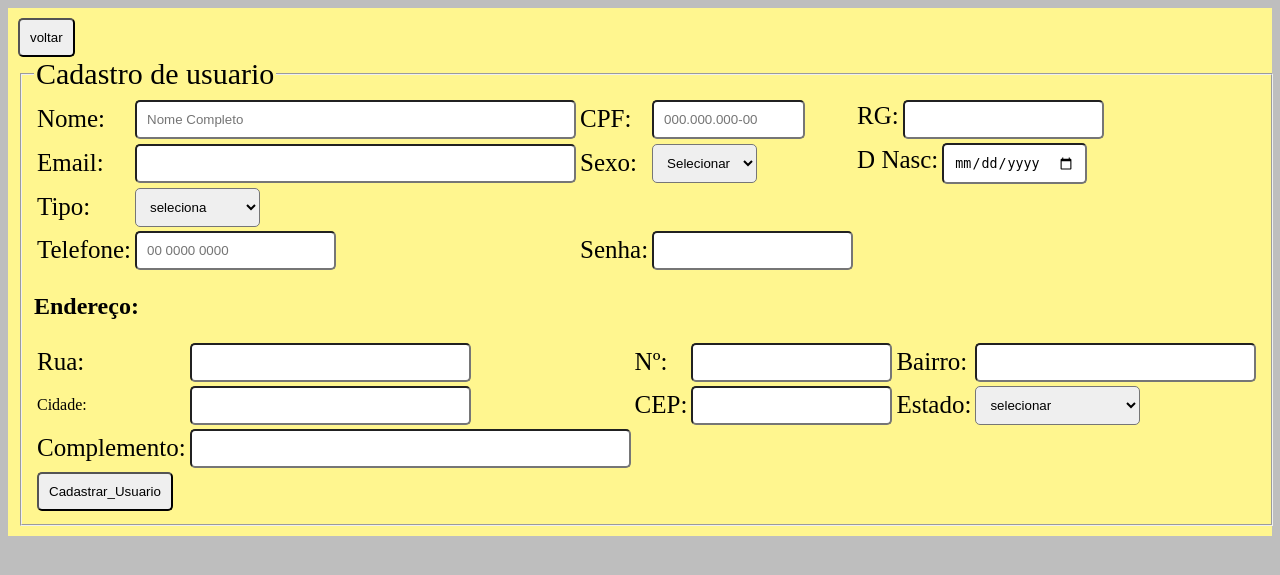
After one commit to brunoleo18/projeto_tcc, a PHP site: the page made by views/cadastroUsuario.php in a window 1280 px wide. The commit adds this page. Shown: the top 575 px of the page. Run offline with PHP 8.4, Linux system fonts and the light colour scheme; the template is opened without the code that fills it, so the values that code supplies are empty; some libraries are stand-ins or nearby versions.

Commit message:
inserindo usuario e endereco em sua respectivas tabelas

```diff
--- a/config.php
+++ b/config.php
@@ -31,6 +31,7 @@ try{
 	$db = new PDO("mysql:dbname=".$config['dbname'].";host=".$config['host'],$config['dbuser'],$config['dbpass']);
 
 
+
 }catch(PDOException $e){
 
 	echo "ERRO".$e->getMessage();
--- /dev/null
+++ b/views/cadastroUsuario.php
@@ -0,0 +1,178 @@
+<?php
+unset($_POST);
+
+?>
+<!DOCTYPE html>
+<html>
+<head>
+	<script language="JavaScript">
+history.forward();
+</script>
+	<meta charset="utf-8">
+	<title>Cadastro de Usuario</title>
+	<style type="text/css">
+
+	input, select{
+		padding: 10px;
+		border-radius: 5px;
+	}
+
+	.div_user{
+		background-color: #FFF68F;
+		padding: 10px;
+	}
+
+	label{
+
+		font-size: 25px;
+	}
+
+
+</style>
+</head>
+
+<body style="background-color: #BEBEBE;">
+
+	<div class="div_user">
+
+		<a href="<?php echo BASE_URL;?>chamarTelas/voltar"><input type="button" name="" value="voltar"></a>
+
+		<form action="<?php echo BASE_URL;?>usuario/inserirUser" method="POST">
+
+			<fieldset >
+
+				<legend style="font-size: 30px;">Cadastro de usuario</legend>
+
+				<table >
+
+					<tr>
+
+						<td><label>Nome:</label></td>
+						<td><input type="text" name="nome" size="50" placeholder="Nome Completo" required "></td>
+
+						<td><label>CPF:</label></td>
+						<td><input type="CPF" name="cpf" placeholder="000.000.000-00" size="14" required autocomplete="off"></td>
+
+						<td><label>RG:</label>
+							<input type="rg" name="rg" size="20"></td>
+
+
+						</tr>
+
+						<tr>
+							<td><label>Email:</label></td>
+							<td><input type="email" name="email" size="50" autocomplete="off"></td>
+
+							<td><label>Sexo:</label></td>
+							<td><select name="sexo" required="">
+								<option>Selecionar</option>
+								<option value="M">Masculino</option>
+								<option value="F">Feminino</option>
+							</select></td>
+
+							<td><label>D Nasc:</label>
+								<input type="date" name="data"></td>
+
+							</tr>
+
+							<tr><td><label>Tipo:</label></td>
+								<td><select name="tipo" required="">
+									<option>seleciona</option>
+									<option value="1">Administrador</option>
+									<option value="0">Usuario</option>
+								</select></td>
+
+							</tr>
+
+							<tr>
+								<td><label>Telefone:</label></td>
+								<td><input type="Telefone" name="telefone" placeholder="00 0000 0000"></td>
+								<td><label>Senha:</label></td>
+								<td><input type="password" name="senha"></td>
+
+							</tr>
+
+						</table>
+
+						<h2><b>Endereço:</b></h2>
+
+						<table>
+
+							<tr>
+								<td><label>Rua:</label></td>
+								<td><input type="text" name="rua" size="30"></td>
+
+								<td><label>Nº:</label></td>
+								<td><input type="text" name="num"></td>
+
+								<td><label>Bairro:</label></td>
+								<td><input type="text" name="bairro" size="30"></td>
+
+							</tr>
+
+							<tr>
+								<td>Cidade:</td>
+								<td><input type="text" name="cidade" size="30"></td>
+								<td><label>CEP:</label></td>
+								<td><input type="text" name="cep"></td>
+
+								<td><label>Estado:</label></td>
+								<td>
+									<select name="estado">
+										<option>selecionar</option>
+										<option value="AC">Acre</option>
+										<option value="AL">Alagoas</option>
+										<option value="AP">Amapá</option>
+										<option value="AM">Amazonas</option>
+										<option value="BA">Bahia</option>
+										<option value="CE">Ceará</option>
+										<option value="DF">Distrito Federal</option>
+										<option value="ES">Espírito Santo</option>
+										<option value="GO">Goiás</option>
+										<option value="MA">Maranhão</option>
+										<option value="MT">Mato Grosso</option>
+										<option value="MS">Mato Grosso do Sul</option>
+										<option value="MG">Minas Gerais</option>
+										<option value="PA">Pará</option>
+										<option value="PB">Paraíba</option>
+										<option value="PR">Paraná</option>
+										<option value="PE">Pernambuco</option>
+										<option value="PI">Piauí</option>
+										<option value="RJ">Rio de Janeiro</option>
+										<option value="RN">Rio Grande do Norte</option>
+										<option value="RS">Rio Grande do Sul</option>
+										<option value="RO">Rondônia</option>
+										<option value="RR">Roraima</option>
+										<option value="SC">Santa Catarina</option>
+										<option value="SP">São Paulo</option>
+										<option value="SE">Sergipe</option>
+										<option value="TO">Tocantins</option>
+									</select>
+								</td>
+							</tr>
+
+							<tr>
+								<td><label>Complemento:</label></td>
+								<td><input type="text" name="complemento" size="50"></td>
+							</tr>
+
+							<tr><td><input type="submit" name="enviar" value="Cadastrar_Usuario" ></td>
+								<td></td>
+							</tr>
+
+						</table>
+
+
+
+					</fieldset>
+
+
+
+				</form>
+
+
+
+			</div>
+
+		</body>
+		</html>
--- a/views/templete.php
+++ b/views/templete.php
@@ -7,7 +7,7 @@
 </head>
 <body>
 
-	<div style="width: 100%; height: 100px;  background:red; margin-top:  0%; border-radius: 5px;">
+	<div style="width: 100%; height: 100px;  background:#00FF7F; margin-top:  0%; border-radius: 5px; position: relative;">
 
 		<h1 style="text-transform: capitalize; padding: 15px;">bem vindo<?php echo " ".$_SESSION['nome']?></h1>
 
--- a/views/usuarioAdmin.php
+++ b/views/usuarioAdmin.php
@@ -46,7 +46,7 @@
 
 		<nav id="menu" >
     <ul style="list-style: none; padding: 10px; margin: 0px;">
-        <li><a href="cadastroUsuario.php">Cadastro de Usuarios.</a></li>
+        <li><a href="<?php echo BASE_URL;?>chamarTelas/telaCadastro">Cadastro de Usuarios.</a></li>
         <li><a href="#">Cadastro de Veiculos.</a></li>
         <li><a href="#">Cadastro de Clientes.</a></li>
         <li><a href="#">Cadastro de Reservas.</a></li>
```
Also changed, not shown: controllers/chamarTelasController.php (added, +21 -0 lines), controllers/usuarioController.php (+84 -8 lines), models/Endereco.php (+7 -10 lines), models/usuario.php (+26 -12 lines).
